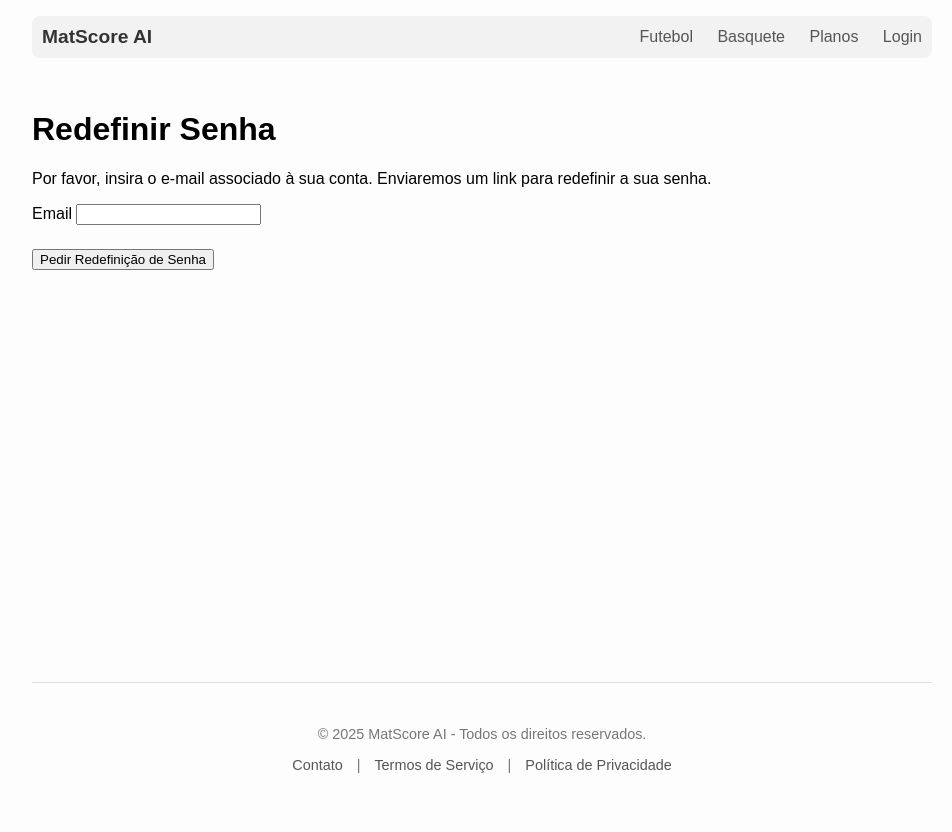
After one commit to matsilvaj/MatScore_AI, a Flask app: page /reset_password in a window 1280 px wide. The commit adds this page. Shown: the whole page, without its empty margins (158-1110 px from the left). Run offline with Flask 3, Linux system fonts and the light colour scheme; parts of the project's set-up code (start-up, migrations or seed data) failed here and were passed over.

Commit message:
v3.6 - Add Esqueceu a senha e verificação de e-mail

```diff
--- a/app/routes.py
+++ b/app/routes.py
@@ -8,10 +8,47 @@ from flask_mail import Message
 from flask_login import login_user, current_user, logout_user, login_required
 from datetime import date
 import json
+# --- NOVA IMPORTAÇÃO ---
+from functools import wraps
 
 from app.services.analysis_logic import gerar_analises
 
 main = Blueprint('main', __name__)
+
+# --- FUNÇÃO HELPER PARA ENVIAR EMAIL DE VERIFICAÇÃO ---
+def send_verification_email(user):
+    token = user.get_reset_token() # Reutilizamos o mesmo método de token
+    msg = Message('Confirme o Seu Endereço de E-mail - MatScore AI',
+                  sender=('MatScore AI', os.getenv('MAIL_USERNAME')),
+                  recipients=[user.email])
+    msg.body = f'''Bem-vindo ao MatScore AI! Por favor, clique no link abaixo para verificar o seu e-mail e ativar a sua conta:
+{url_for('main.confirm_email', token=token, _external=True)}
+
+Se você não se registou no nosso site, por favor, ignore este e-mail.
+'''
+    mail.send(msg)
+
+# --- FUNÇÃO HELPER PARA ENVIAR EMAIL DE RESET ---
+def send_reset_email(user):
+    token = user.get_reset_token()
+    msg = Message('Pedido de Redefinição de Senha - MatScore AI',
+                  sender=('MatScore AI', os.getenv('MAIL_USERNAME')),
+                  recipients=[user.email])
+    msg.body = f'''Para redefinir a sua senha, visite o seguinte link:
+{url_for('main.reset_token', token=token, _external=True)}
+
+Se você não fez este pedido, simplesmente ignore este e-mail e nenhuma alteração será feita.
+'''
+    mail.send(msg)
+
+# --- DECORADOR PARA EXIGIR CONFIRMAÇÃO DE EMAIL ---
+def confirmed_required(f):
+    @wraps(f)
+    def decorated_function(*args, **kwargs):
+        if not current_user.email_verified:
+            return redirect(url_for('main.unconfirmed'))
+        return f(*args, **kwargs)
+    return decorated_function
 
 # --- ROTAS PRINCIPAIS ---
 
@@ -21,17 +58,19 @@ def index():
     return redirect(url_for('main.futebol'))
 
 @main.route("/futebol")
+@login_required
+@confirmed_required
 def futebol():
-    # --- NOVA LÓGICA PARA CONTADOR DE VISUALIZAÇÕES ---
     views_today_count = 0
     if current_user.is_authenticated and current_user.subscription_tier == 'free':
         today = date.today()
         views_today_count = DailyUserView.query.filter_by(user_id=current_user.id, view_date=today).count()
 
     return render_template('futebol.html', title='Análises de Futebol', views_today=views_today_count)
-    # ---------------------------------------------------
 
 @main.route("/basquete")
+@login_required
+@confirmed_required
 def basquete():
     return render_template('basquete.html', title='Análises de Basquete')
 
@@ -42,6 +81,8 @@ def plans():
 # --- API UNIFICADA ---
 
 @main.route('/api/analise')
+@login_required
+@confirmed_required
 @limiter.limit("10 per minute")
 def api_analise():
     user_tier = 'free'
@@ -50,7 +91,7 @@ def api_analise():
     data_selecionada = request.args.get('date', default=str(date.today()), type=str)
     return Response(stream_with_context(gerar_analises(data_selecionada, user_tier)), mimetype='text/event-stream')
 
-# --- ROTAS DE AUTENTICAÇÃO ---
+# --- ROTAS DE AUTENTICAÇÃO E VERIFICAÇÃO ---
 
 @main.route("/register", methods=['GET', 'POST'])
 def register():
@@ -64,33 +105,107 @@ def register():
         user = User(username=username, email=email, password=hashed_password)
         db.session.add(user)
         db.session.commit()
-        flash('Sua conta foi criada! Você já pode fazer login.', 'success')
+
+        send_verification_email(user) # Envia o e-mail de verificação
+
+        flash('Sua conta foi criada! Por favor, verifique o seu e-mail para ativá-la.', 'success')
         return redirect(url_for('main.login'))
     return render_template('register.html', title='Registrar')
 
 @main.route("/login", methods=['GET', 'POST'])
 def login():
     if current_user.is_authenticated:
-        return redirect(url_for('main.futebol'))
+        if current_user.email_verified:
+            return redirect(url_for('main.futebol'))
+        else:
+            return redirect(url_for('main.unconfirmed'))
+
     if request.method == 'POST':
         email = request.form.get('email')
         password = request.form.get('password')
         user = User.query.filter_by(email=email).first()
         if user and bcrypt.check_password_hash(user.password, password):
             login_user(user, remember=True)
-            return redirect(url_for('main.futebol'))
+            if user.email_verified:
+                return redirect(url_for('main.futebol'))
+            else:
+                return redirect(url_for('main.unconfirmed'))
         else:
             flash('Login sem sucesso. Por favor, verifique o e-mail e a senha.', 'danger')
     return render_template('login.html', title='Login')
+
+@main.route('/confirm/<token>')
+@login_required
+def confirm_email(token):
+    if current_user.email_verified:
+        return redirect(url_for('main.futebol'))
+
+    user = User.verify_reset_token(token) # Reutilizamos o mesmo método de verificação
+    if user and user.id == current_user.id:
+        user.email_verified = True
+        db.session.commit()
+        flash('A sua conta foi verificada com sucesso!', 'success')
+    else:
+        flash('O link de confirmação é inválido ou expirou.', 'danger')
+    return redirect(url_for('main.futebol'))
+
+@main.route('/unconfirmed')
+@login_required
+def unconfirmed():
+    if current_user.email_verified:
+        return redirect(url_for('main.futebol'))
+    return render_template('unconfirmed.html', title='Confirme a sua conta')
+
+@main.route('/resend_confirmation', methods=['POST'])
+@login_required
+def resend_confirmation():
+    if current_user.email_verified:
+        return redirect(url_for('main.futebol'))
+    send_verification_email(current_user)
+    flash('Um novo e-mail de confirmação foi enviado para a sua caixa de entrada.', 'success')
+    return redirect(url_for('main.unconfirmed'))
+
 
 @main.route("/logout")
 def logout():
     logout_user()
     return redirect(url_for('main.index'))
 
+@main.route("/reset_password", methods=['GET', 'POST'])
+def reset_request():
+    if current_user.is_authenticated:
+        return redirect(url_for('main.futebol'))
+    if request.method == 'POST':
+        email = request.form.get('email')
+        user = User.query.filter_by(email=email).first()
+        if user:
+            send_reset_email(user)
+        flash('Se existir uma conta com esse e-mail, um link para redefinir a senha foi enviado.', 'info')
+        return redirect(url_for('main.login'))
+    return render_template('reset_request.html', title='Redefinir Senha')
+
+@main.route("/reset_password/<token>", methods=['GET', 'POST'])
+def reset_token(token):
+    if current_user.is_authenticated:
+        return redirect(url_for('main.futebol'))
+    user = User.verify_reset_token(token)
+    if user is None:
+        flash('O token é inválido ou expirou.', 'danger')
+        return redirect(url_for('main.reset_request'))
+    if request.method == 'POST':
+        password = request.form.get('password')
+        hashed_password = bcrypt.generate_password_hash(password).decode('utf-8')
+        user.password = hashed_password
+        db.session.commit()
+        flash('A sua senha foi atualizada! Já pode fazer login.', 'success')
+        return redirect(url_for('main.login'))
+    return render_template('reset_token.html', title='Redefinir Senha')
+
 # --- ROTAS DE CONTEÚDO E CONTA ---
 
 @main.route("/analysis/<int:analysis_id>")
+@login_required
+@confirmed_required
 def analysis_detail(analysis_id):
     limit_reached = False
 
@@ -118,6 +233,7 @@ def analysis_detail(analysis_id):
 def account():
     return render_template('account.html', title='Minha Conta')
 
+# ... (o resto das rotas de conta e contacto permanecem iguais) ...
 @main.route("/account/change_password", methods=['POST'])
 @login_required
 def change_password():
@@ -150,7 +266,6 @@ def terms():
 def privacy():
     return render_template('privacy.html', title='Política de Privacidade')
 
-# --- ROTA DE CONTATO ---
 @main.route("/contact", methods=['GET', 'POST'])
 def contact():
     if request.method == 'POST':
--- a/app/templates/layout.html
+++ b/app/templates/layout.html
@@ -58,10 +58,16 @@
     <nav class="main-nav">
         <a href="{{ url_for('main.index') }}" class="logo">MatScore AI</a>
         <div class="nav-links">
-            <a href="{{ url_for('main.futebol') }}">Futebol</a>
-            <a href="{{ url_for('main.basquete') }}">Basquete</a>
-            <a href="{{ url_for('main.plans') }}">Planos</a>
+            {# --- LÓGICA ATUALIZADA --- #}
+            {# Mostra os links principais apenas se o utilizador não estiver autenticado OU se estiver autenticado E verificado #}
+            {% if not current_user.is_authenticated or current_user.email_verified %}
+                <a href="{{ url_for('main.futebol') }}">Futebol</a>
+                <a href="{{ url_for('main.basquete') }}">Basquete</a>
+                <a href="{{ url_for('main.plans') }}">Planos</a>
+            {% endif %}
+
             {% if current_user.is_authenticated %}
+                {# Mostra sempre Minha Conta e Logout se estiver autenticado #}
                 <a href="{{ url_for('main.account') }}">Minha Conta</a>
                 <a href="{{ url_for('main.logout') }}">Logout</a>
             {% else %}
--- a/app/templates/login.html
+++ b/app/templates/login.html
@@ -15,6 +15,9 @@
             <button type="submit">Login</button>
         </div>
     </form>
+
+    <p><a href="{{ url_for('main.reset_request') }}">Esqueceu a senha?</a></p>
+
     <p style="margin-top: 2em;">
         <a href="{{ url_for('main.register') }}">Não tem uma conta? Registre-se</a>
     </p>
--- a/app/templates/register.html
+++ b/app/templates/register.html
@@ -4,7 +4,7 @@
     <h1>Crie sua Conta</h1>
     <form method="POST" action="">
         <div>
-            <label>Usuário</label>
+            <label>Nome</label>
             <input type="text" name="username" required>
         </div>
         <div style="margin-top: 1em;">
--- /dev/null
+++ b/app/templates/reset_request.html
@@ -0,0 +1,15 @@
+{% extends "layout.html" %}
+
+{% block content %}
+    <h1>Redefinir Senha</h1>
+    <p>Por favor, insira o e-mail associado à sua conta. Enviaremos um link para redefinir a sua senha.</p>
+    <form method="POST" action="">
+        <div style="margin-top: 1em;">
+            <label>Email</label>
+            <input type="email" name="email" required>
+        </div>
+        <div style="margin-top: 1.5em;">
+            <button type="submit">Pedir Redefinição de Senha</button>
+        </div>
+    </form>
+{% endblock %}
```
Also changed, not shown: app/models.py (+20 -8 lines), app/templates/reset_token.html (added, +14 -0 lines), app/templates/unconfirmed.html (added, +13 -0 lines), 1 other file.
